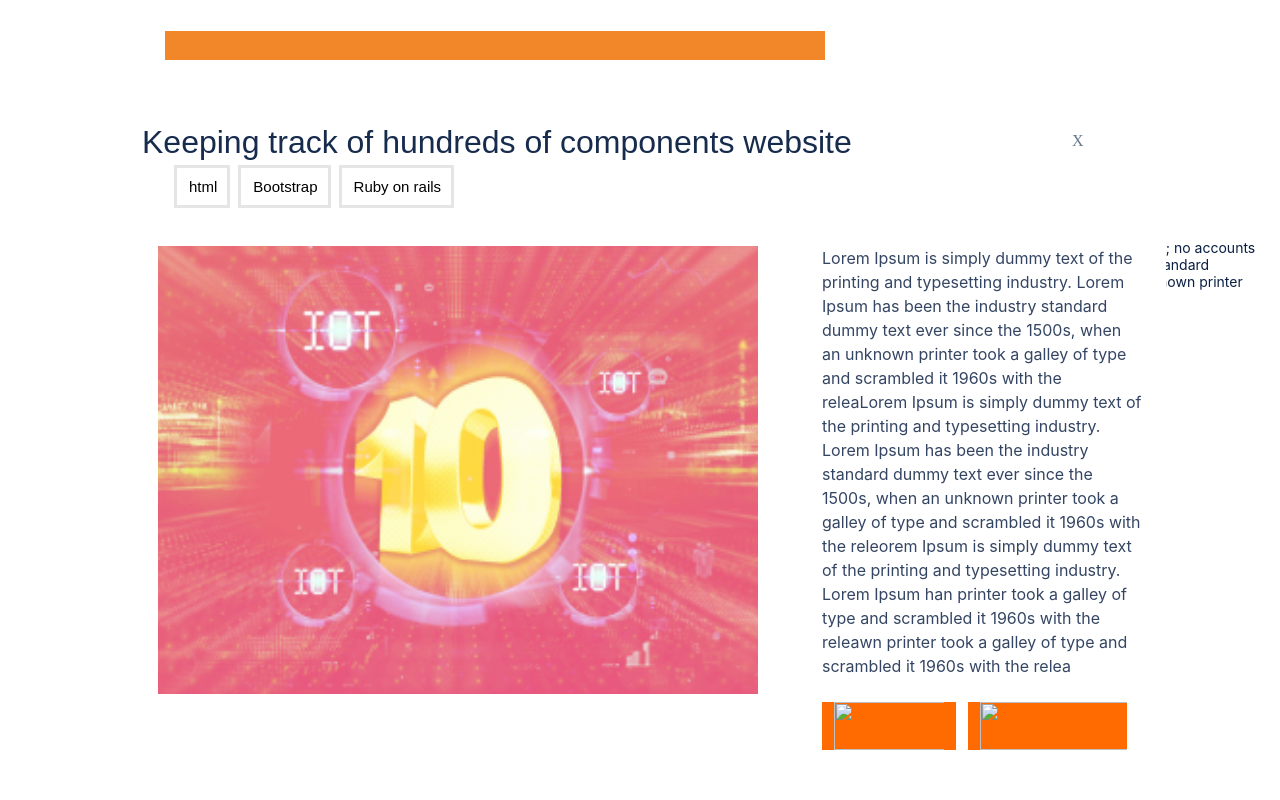
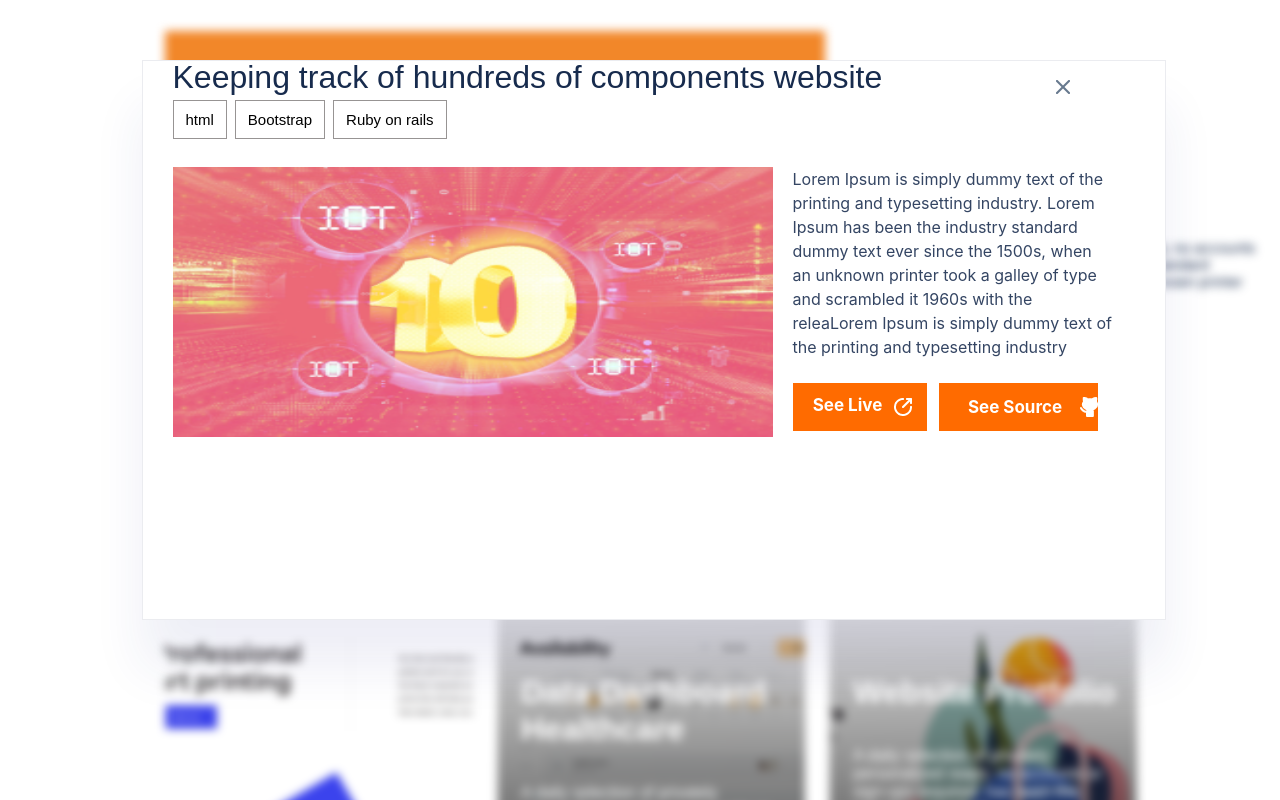
Before and after one commit to aster-alemu/Mobile-Version, a website: page index.html in a window 1280 px wide. Both pictures are taken after a click on the button "css". Shown: the part 1117-1917 px from the top of the page. Drawn offline with Linux system fonts and the light colour scheme.

Commit message:
Remove unused code and add features based on feedback

```diff
--- a/main.js
+++ b/main.js
@@ -2,7 +2,8 @@
     const ProjectDetail= [{
       title:'Multi-Post Stories',
       popTitle:'Keeping track of hundreds  of components website',
-      popDescription: 'Lorem Ipsum is simply dummy text of the printing and typesetting industry. Lorem Ipsum has been the industry standard dummy text ever since the 1500s, when an unknown printer took a galley of type and scrambled it 1960s with the releaLorem Ipsum is simply dummy text of the printing and typesetting industry. Lorem Ipsum has been the industry standard dummy text ever since the 1500s, when an unknown printer took a galley of type and scrambled it 1960s with the releorem Ipsum is simply dummy text of the printing and typesetting industry. Lorem Ipsum han printer took a galley of type and scrambled it 1960s with the releawn printer took a galley of type and scrambled it 1960s with the relea',      popTech:['Codekit', 'GitHub', 'javaScript', 'Bootstrap', 'Terminal', 'Codepen'],
+      popDescription: 'Lorem Ipsum is simply dummy text of the printing and typesetting industry. Lorem Ipsum has been the industry standard dummy text ever since the 1500s, when an unknown printer took a galley of type and scrambled it 1960s with the releaLorem Ipsum is simply dummy text of the printing and typesetting industry',
+      popTech:['Codekit', 'GitHub', 'javaScript', 'Bootstrap', 'Terminal', 'Codepen'],
       technologies: ['html', 'Bootstrap', 'Ruby on rails'],
       ButtonFirst: ['html', 'bootstrap', 'Ruby', 'See project'],
       imagePlaceholder:'image/Snapshoot-Portfolio.png',
@@ -17,9 +18,9 @@
       cardBackgroundfour:'url(image/col4.png)',
       cardBackgroundsith:'url(image/col6.png)',
       cardBackgroundseven:'url(image/col10.png)',
-      closeIconImage:'url(image/CloseButton.png)',
-      seeLiveIcon: 'image/Enable.png',
-      seeSourceIcone: 'image/EnableOne.png',
+      closeIconImage:'image/closeIcon.png',
+      seeSourceIcone: 'image/gitIcon.png',
+      seeLiveIcon: 'image/seeLive.png',
       seesourceLive: 'https://aster-alemu.github.io/',
       seeSourceLink: 'https://github.com/aster-alemu/',
 
@@ -27,7 +28,7 @@
     {
       title:'Multi-Post Stories',
       popTitle:'Keeping track of hundreds  of components website',
-      popDescription: 'Lorem Ipsum is simply dummy text of the printing and typesetting industry. Lorem Ipsum has been the industry standard dummy text ever since the 1500s, when an unknown printer took a galley of type and scrambled it 1960s with the releaLorem Ipsum is simply dummy text of the printing and typesetting industry. Lorem Ipsum has been the industry standard dummy text ever since the 1500s, when an unknown printer took a galley of type and scrambled it 1960s with the releorem Ipsum is simply dummy text of the printing and typesetting industry. Lorem Ipsum han printer took a galley of type and scrambled it 1960s with the releawn printer took a galley of type and scrambled it 1960s with the relea',      popTech:['Codekit', 'GitHub', 'javaScript', 'Bootstrap', 'Terminal', 'Codepen'],
+      popDescription: 'Lorem Ipsum is simply dummy text of the printing and typesetting industry. Lorem Ipsum has been the industry standard dummy text ever since the 1500s, when an unknown printer took a galley of type and scrambled it 1960s with the releaLorem Ipsum is simply dummy text of the printing and typesetting industry',
       technologies: ['html', 'Bootstrap', 'Ruby on rails'],
       ButtonFirst: ['html', 'bootstrap', 'Ruby', 'See project'],
       imagePlaceholder:'image/Snapshoot-Portfolio.png',
@@ -42,9 +43,9 @@
       cardBackgroundfour:'url(image/col4.png)',
       cardBackgroundsith:'url(image/col6.png)',
       cardBackgroundseven:'url(image/col10.png)',
-      closeIconImage:'url(image/CloseButton.png)',
-      seeLiveIcon: 'image/Enable.png',
-      seeSourceIcone: 'image/EnableOne.png',
+      closeIconImage:'image/closeIcon.png',
+      seeSourceIcone: 'image/gitIcon.png',
+      seeLiveIcon: 'image/seeLive.png',
       seesourceLive: 'https://aster-alemu.github.io/',
       seeSourceLink: 'https://github.com/aster-alemu/',
 
@@ -53,7 +54,7 @@
     {
       title:'Multi-Post Stories',
       popTitle:'Keeping track of hundreds  of components website',
-      popDescription: 'Lorem Ipsum is simply dummy text of the printing and typesetting industry. Lorem Ipsum has been the industry standard dummy text ever since the 1500s, when an unknown printer took a galley of type and scrambled it 1960s with the releaLorem Ipsum is simply dummy text of the printing and typesetting industry. Lorem Ipsum has been the industry standard dummy text ever since the 1500s, when an unknown printer took a galley of type and scrambled it 1960s with the releorem Ipsum is simply dummy text of the printing and typesetting industry. Lorem Ipsum han printer took a galley of type and scrambled it 1960s with the releawn printer took a galley of type and scrambled it 1960s with the relea',      popTech:['Codekit', 'GitHub', 'javaScript', 'Bootstrap', 'Terminal', 'Codepen'],
+      popDescription: 'Lorem Ipsum is simply dummy text of the printing and typesetting industry. Lorem Ipsum has been the industry standard dummy text ever since the 1500s, when an unknown printer took a galley of type and scrambled it 1960s with the releaLorem Ipsum is simply dummy text of the printing and typesetting industry',
       technologies: ['html', 'Bootstrap', 'Ruby on rails'],
       ButtonFirst: ['html', 'bootstrap', 'Ruby', 'See project'],
       imagePlaceholder:'image/Snapshoot-Portfolio.png',
@@ -68,9 +69,9 @@
       cardBackgroundfour:'url(image/col4.png)',
       cardBackgroundsith:'url(image/col6.png)',
       cardBackgroundseven:'url(image/col10.png)',
-      closeIconImage:'url(image/CloseButton.png)',
-      seeLiveIcon: 'image/Enable.png',
-      seeSourceIcone: 'image/EnableOne.png',
+      closeIconImage:'image/closeIcon.png',
+      seeSourceIcone: 'image/gitIcon.png',
+      seeLiveIcon: 'image/seeLive.png',
       seesourceLive: 'https://aster-alemu.github.io/',
       seeSourceLink: 'https://github.com/aster-alemu/',
 
@@ -80,7 +81,7 @@
     {
       title:'Multi-Post Stories',
       popTitle:'Keeping track of hundreds  of components website',
-      popDescription: 'Lorem Ipsum is simply dummy text of the printing and typesetting industry. Lorem Ipsum has been the industry standard dummy text ever since the 1500s, when an unknown printer took a galley of type and scrambled it 1960s with the releaLorem Ipsum is simply dummy text of the printing and typesetting industry. Lorem Ipsum has been the industry standard dummy text ever since the 1500s, when an unknown printer took a galley of type and scrambled it 1960s with the releorem Ipsum is simply dummy text of the printing and typesetting industry. Lorem Ipsum han printer took a galley of type and scrambled it 1960s with the releawn printer took a galley of type and scrambled it 1960s with the relea',      popTech:['Codekit', 'GitHub', 'javaScript', 'Bootstrap', 'Terminal', 'Codepen'],
+      popDescription: 'Lorem Ipsum is simply dummy text of the printing and typesetting industry. Lorem Ipsum has been the industry standard dummy text ever since the 1500s, when an unknown printer took a galley of type and scrambled it 1960s with the releaLorem Ipsum is simply dummy text of the printing and typesetting industry',
       technologies: ['html', 'Bootstrap', 'Ruby on rails'],
       ButtonFirst: ['html', 'bootstrap', 'Ruby', 'See project'],
       imagePlaceholder:'image/Snapshoot-Portfolio.png',
@@ -95,9 +96,9 @@
       cardBackgroundfour:'url(image/col4.png)',
       cardBackgroundsith:'url(image/col6.png)',
       cardBackgroundseven:'url(image/col10.png)',
-      closeIconImage:'url(image/CloseButton.png)',
-      seeLiveIcon: 'image/Enable.png',
-      seeSourceIcone: 'image/EnableOne.png',
+      closeIconImage:'image/closeIcon.png',
+      seeSourceIcone: 'image/gitIcon.png',
+      seeLiveIcon: 'image/seeLive.png',
       seesourceLive: 'https://aster-alemu.github.io/',
       seeSourceLink: 'https://github.com/aster-alemu/',
 
@@ -106,7 +107,7 @@
     {
       title:'Multi-Post Stories',
       popTitle:'Keeping track of hundreds  of components website',
-      popDescription: 'Lorem Ipsum is simply dummy text of the printing and typesetting industry. Lorem Ipsum has been the industry standard dummy text ever since the 1500s, when an unknown printer took a galley of type and scrambled it 1960s with the releaLorem Ipsum is simply dummy text of the printing and typesetting industry. Lorem Ipsum has been the industry standard dummy text ever since the 1500s, when an unknown printer took a galley of type and scrambled it 1960s with the releorem Ipsum is simply dummy text of the printing and typesetting industry. Lorem Ipsum han printer took a galley of type and scrambled it 1960s with the releawn printer took a galley of type and scrambled it 1960s with the relea',      popTech :['Codekit', 'GitHub', 'javaScript', 'Bootstrap', 'Terminal', 'Codepen'],
+      popDescription: 'Lorem Ipsum is simply dummy text of the printing and typesetting industry. Lorem Ipsum has been the industry standard dummy text ever since the 1500s, when an unknown printer took a galley of type and scrambled it 1960s with the releaLorem Ipsum is simply dummy text of the printing and typesetting industry',
       technologies: ['html', 'Bootstrap', 'Ruby on rails'],
       ButtonFirst: ['html', 'bootstrap', 'Ruby', 'See project'],
       imagePlaceholder:'image/Snapshoot-Portfolio.png',
@@ -121,9 +122,9 @@
       cardBackgroundfour:'url(image/col4.png)',
       cardBackgroundsith:'url(image/col6.png)',
       cardBackgroundseven:'url(image/col10.png)',
-      closeIconImage:'url(image/CloseButton.png)',
-      seeLiveIcon: 'image/Enable.png',
-      seeSourceIcone: 'image/EnableOne.png',
+      closeIconImage:'image/closeIcon.png',
+      seeSourceIcone: 'image/gitIcon.png',
+      seeLiveIcon: 'image/seeLive.png',
       seesourceLive: 'https://aster-alemu.github.io/',
       seeSourceLink: 'https://github.com/aster-alemu/',
 
@@ -132,7 +133,7 @@
     {
       title:'Multi-Post Stories',
       popTitle:'Keeping track of hundreds  of components website',
-      popDescription: 'Lorem Ipsum is simply dummy text of the printing and typesetting industry. Lorem Ipsum has been the industry standard dummy text ever since the 1500s, when an unknown printer took a galley of type and scrambled it 1960s with the releaLorem Ipsum is simply dummy text of the printing and typesetting industry. Lorem Ipsum has been the industry standard dummy text ever since the 1500s, when an unknown printer took a galley of type and scrambled it 1960s with the releorem Ipsum is simply dummy text of the printing and typesetting industry. Lorem Ipsum han printer took a galley of type and scrambled it 1960s with the releawn printer took a galley of type and scrambled it 1960s with the relea',      popTech: ['Codekit', 'GitHub', 'javaScript', 'Bootstrap', 'Terminal', 'Codepen'],
+      popDescription: 'Lorem Ipsum is simply dummy text of the printing and typesetting industry. Lorem Ipsum has been the industry standard dummy text ever since the 1500s, when an unknown printer took a galley of type and scrambled it 1960s with the releaLorem Ipsum is simply dummy text of the printing and typesetting industry',
       technologies: ['html', 'Bootstrap', 'Ruby on rails'],
       ButtonFirst: ['html', 'bootstrap', 'Ruby', 'See project'],
       imagePlaceholder:'image/Snapshoot-Portfolio.png',
@@ -147,9 +148,9 @@
       cardBackgroundfour:'url(image/col4.png)',
       cardBackgroundsith:'url(image/col6.png)',
       cardBackgroundseven:'url(image/col10.png)',
-      closeIconImage:'url(image/CloseButton.png)',
-      seeLiveIcon: 'image/Enable.png',
-      seeSourceIcone: 'image/EnableOne.png',
+      closeIconImage:'image/closeIcon.png',
+      seeSourceIcone: 'image/gitIcon.png',
+      seeLiveIcon: 'image/seeLive.png',
       seesourceLive: 'https://aster-alemu.github.io/',
       seeSourceLink: 'https://github.com/aster-alemu/',
 
@@ -199,11 +200,10 @@ navLink.addEventListener('click', () => {
   headingTwo.textContent=ProjectDetail[1].popTitle;
   headingPart.appendChild(headingTwo);
 
-  const closeIcon=document.createElement('p');
+  const closeIcon=document.createElement('img');
   closeIcon.classList.add('fa-times');
   closeIcon.classList.add('para');
-  // closeIcon.src=ProjectDetail[1].closeIconImage;
-  closeIcon.textContent="X";
+  closeIcon.src=ProjectDetail[1].closeIconImage;
   headingPart.appendChild(closeIcon);
   const closeInconActivity="document.getElementById('card-works').style.display=block";
   closeIcon.onclick=closeInconActivity;
@@ -221,8 +221,8 @@ navLink.addEventListener('click', () => {
       techLi.classList.add('tec-list');
       const techbtn=document.createElement('button');
       techLi.appendChild(techbtn);
-      const classes= ['button'];
-      techbtn.classList.add(classes);
+      techbtn.classList.add('button');
+      techbtn.classList.add('techBtn');
       techbtn.textContent=ProjectDetail[1].technologies[j];
 
 
@@ -259,17 +259,24 @@ navLink.addEventListener('click', () => {
   sourceInfo.classList.add('source');
   descriptionSource.appendChild(sourceInfo);
 
-  const buttonOne=document.createElement('img');
+  const buttonOne=document.createElement('button');
   buttonOne.classList.add('btn1');
-  buttonOne.src=ProjectDetail[1].seeSourceIcone;
   sourceInfo.appendChild(buttonOne);
+  buttonOne.textContent=ProjectDetail[1].seeLive;
+  const seeImg=document.createElement('img');
+  buttonOne.appendChild(seeImg);
+  seeImg.src=ProjectDetail[1].seeLiveIcon;
+
   buttonOne.addEventListener('click', () =>{
     ProjectDetail[1].seesourceLive;
     })
-  const buttonTwo=document.createElement('img');
+  const buttonTwo=document.createElement('button');
   buttonTwo.classList.add('btn2');
-  buttonTwo.src=ProjectDetail[1].seeLiveIcon;
   sourceInfo.appendChild(buttonTwo);
+  buttonTwo.textContent=ProjectDetail[1].seeSource;
+  const seeSourceImg=document.createElement('img');
+  buttonTwo.appendChild(seeSourceImg);
+  seeSourceImg.src=ProjectDetail[1].seeSourceIcone
   buttonTwo.addEventListener('click', () =>{
   ProjectDetail[1].seeSourceLink;
   });
@@ -277,14 +284,17 @@ navLink.addEventListener('click', () => {
   let btnopen=document.querySelectorAll('.button');
   let myModal=document.querySelector('.card-works');
   const closeMenuIcon = document.querySelector('.para');
+  const myPortfolio=document.querySelector('#portfolio');
 
   Array.prototype.map.call(btnopen, (b) =>{
     b.addEventListener('click', function(){
       myModal.classList.add('bg-active');
+      myPortfolio.style.filter= 'blur(5px)';
     });
   });
 
   closeMenuIcon.addEventListener('click', () =>{
     myModal.classList.remove('bg-active');
+    myPortfolio.style.filter= 'blur(0)';
       document.body.style.overflowY = 'scroll';
     });
--- a/package.json
+++ b/package.json
@@ -1,7 +1,7 @@
 {
   "name": "Mobile-Version",
   "version": "1.0.0",
-  "description": "",
+  "description": "This is the first project at Microverse second week with coding partner and my portfolio website.",
   "main": "index.js",
   "scripts": {
     "test": "echo \"Error: no test specified\" && exit 1"
@@ -26,5 +26,6 @@
     "stylelint-config-standard": "^21.0.0",
     "stylelint-csstree-validator": "^1.9.0",
     "stylelint-scss": "^3.21.0"
-  }
+  },
+  "dependencies": {}
 }
--- a/style.css
+++ b/style.css
@@ -10,6 +10,10 @@
   display: grid;
   grid-template-rows: 92px 740px;
   width: 375px;
+}
+
+#portfolio {
+  position: relative;
 }
 
 header {
@@ -65,13 +69,6 @@ header {
   display: none;
   border-bottom: none;
 }
-
-/* #close-menu a {
-  display: flex;
-  justify-content: right;
-  border-bottom: none;
-  color: #fff;
-} */
 
 .logo:hover {
   transform: rotateY(360deg);
@@ -589,6 +586,7 @@ input[type="button"]:disabled {
   position: fixed;
   top: 0;
   left: 0;
+  bottom: 10%;
   align-items: center;
   visibility: hidden;
   opacity: 0;
@@ -630,8 +628,8 @@ input[type="button"]:disabled {
 
 .heading-part .fa-times {
   position: absolute;
-  top: 40px;
-  left: 330px;
+  top: 20px;
+  left: 300px;
   color: #67798b;
   margin-right: 100px;
 }
@@ -647,10 +645,17 @@ input[type="button"]:disabled {
   float: none;
   margin-left: 16px;
   margin-top: 24px;
+  width: 80%;
+  height: 100px;
 }
 
 .technologies .tec-list {
   display: inline;
+}
+
+.techBtn {
+  border: 1px solid #979493;
+  padding: 10px 12px;
 }
 
 .description {
@@ -697,6 +702,11 @@ input[type="button"]:disabled {
   border: none;
 }
 
+.fa-external-link {
+  background-color: #fff;
+  margin-left: 5px;
+}
+
 .btn2 {
   width: 159px;
   height: 48px;
@@ -710,7 +720,16 @@ input[type="button"]:disabled {
   border: none;
 }
 
+.btn2 .fa-brands {
+  background-color: #fff;
+  margin-left: 5px;
+}
+
 @media only screen and (min-width: 768px) {
+  #portfolio {
+    position: relative;
+  }
+
   .home {
     width: 100%;
     height: 870px;
@@ -1059,13 +1078,22 @@ input[type="button"]:disabled {
 
   .card-works {
     display: grid;
-    grid-template-rows: 156px 475px;
+    grid-template-rows: 24px 475px;
     background: #fff;
     width: 80%;
-    height: 100vh;
+    height: 70vh;
     margin-left: 142px;
     margin-right: 142px;
+    margin-bottom: 100px;
+    justify-content: center;
     align-items: center;
+    position: fixed;
+    left: 0;
+    right: 0;
+    top: 0;
+    bottom: 0;
+    border: 1px solid #ebecf0;
+    box-shadow: 0 48px 48px rgba(37, 47, 137, 0.08);
   }
 
   .top-desktop .heading-part h1 {
@@ -1083,6 +1111,7 @@ input[type="button"]:disabled {
     color: #172b4d;
     padding-top: 24px;
     margin-top: 24px;
+    margin-left: 60px;
   }
 
   .heading-part .fa-times {
@@ -1099,6 +1128,7 @@ input[type="button"]:disabled {
     padding-left: 16px;
     margin-bottom: 36px;
     margin-top: 5px;
+    margin-left: 44px;
   }
 
   .technologies ul {
@@ -1107,7 +1137,6 @@ input[type="button"]:disabled {
     align-items: center;
     gap: 8px;
     padding-top: 32px;
-    padding-left: 16px;
     position: absolute;
     top: 1px;
   }
@@ -1122,8 +1151,9 @@ input[type="button"]:disabled {
 
   .snapshot {
     width: 600px;
-    height: 448px;
-    margin-bottom: 27px;
+    height: 270px;
+    margin-bottom: 60px;
+    margin-left: 60px;
   }
 
   .description-source {
```
Also changed, not shown: .github/workflows/linters.yml, image/closeIcon.png (renamed from image/CloseButton.png), image/gitIcon.png (added), image/seeLive.png (added), 1 other file.
